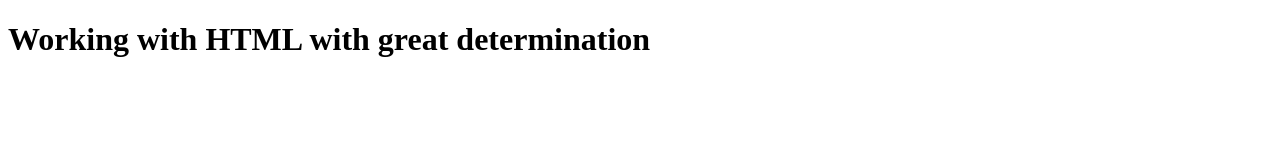
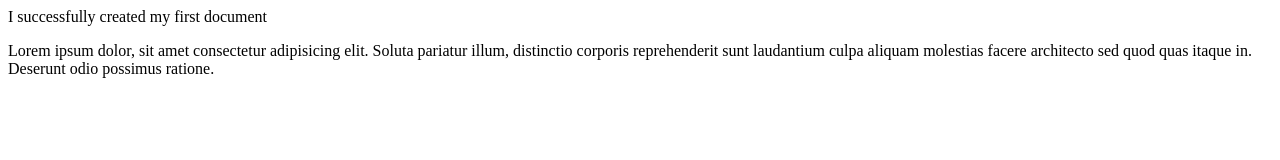
Before and after one commit to tilakkndl/iw_stack, a plain HTML site: page html/index.html in a window 1280 px wide. Drawn offline with Linux system fonts and the light colour scheme.

Commit message:
Give a look to the html structure

```diff
--- a/html/index.html
+++ b/html/index.html
@@ -3,9 +3,10 @@
 <head>
     <meta charset="UTF-8">
     <meta name="viewport" content="width=device-width, initial-scale=1.0">
-    <title>First Page</title>
+    <title> My First HTML Document i</title>
 </head>
 <body>
-    <h1>Working with HTML with great determination</h1>
+    I successfully created my first document
+    <p>Lorem ipsum dolor, sit amet consectetur adipisicing elit. Soluta pariatur illum, distinctio corporis reprehenderit sunt laudantium culpa aliquam molestias facere architecto sed quod quas itaque in. Deserunt odio possimus ratione.</p>
 </body>
 </html>
```
